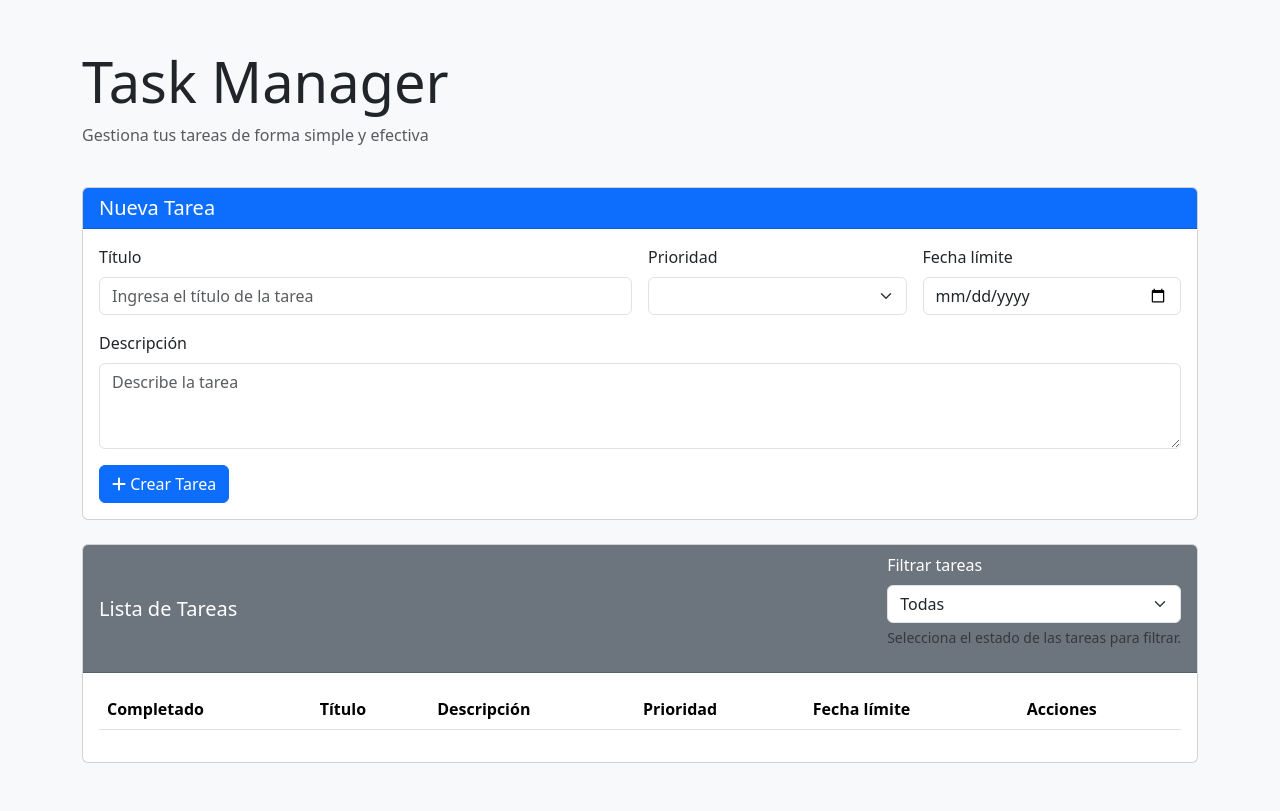
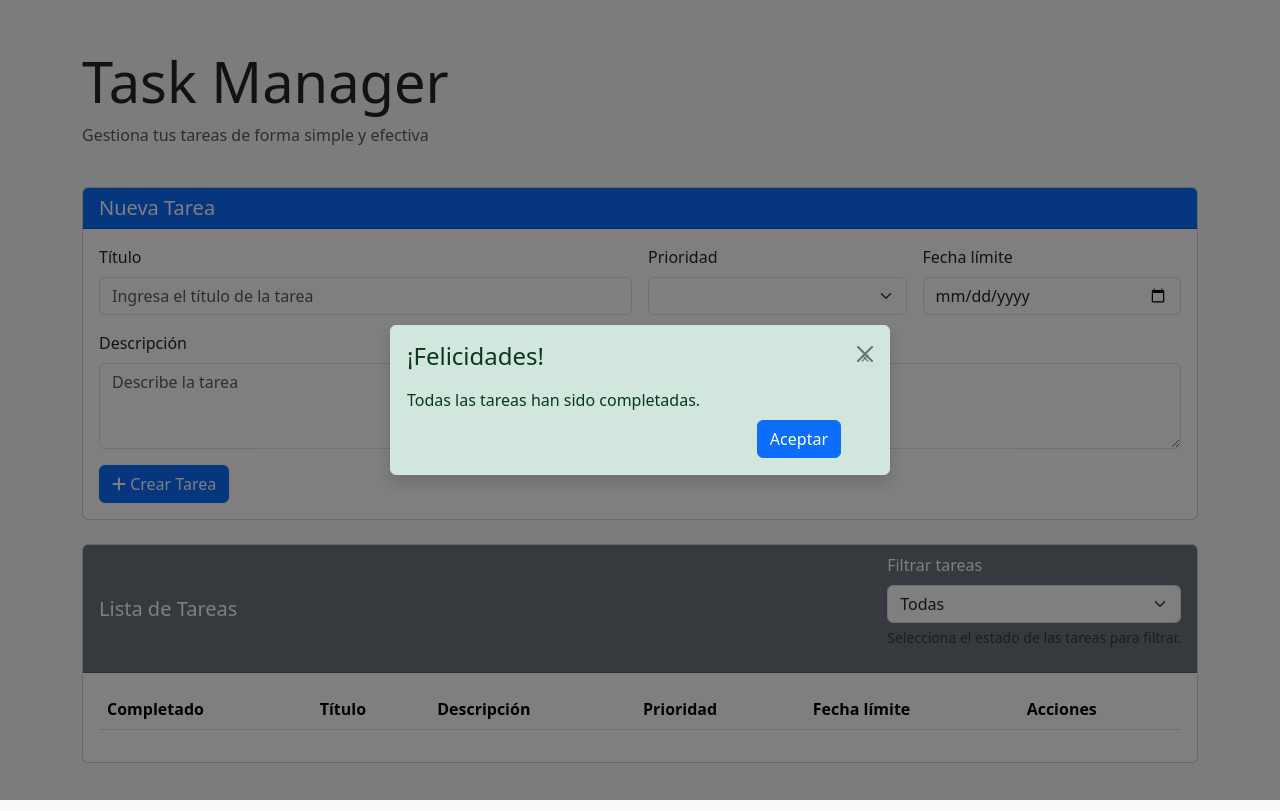
Before and after one commit to NihilMaster/Angular_Path, an Angular app in the folder Tasks/: page / in a window 1280 px wide. Built offline with nearby package versions, Linux system fonts and the light colour scheme.

Commit message:
Tasks - Technical requirements

```diff
--- a/Tasks/src/app/app.component.css
+++ b/Tasks/src/app/app.component.css
@@ -7,3 +7,42 @@
     text-decoration: none;
     font-style: normal;
 }
+
+/* MODAL */
+.modal-overlay {
+    position: fixed;
+    top: 0;
+    left: 0;
+    width: 100%;
+    height: 100%;
+    background-color: rgba(0, 0, 0, 0.5);  /* Fondo semi-transparente */
+    display: flex;
+    align-items: center;
+    justify-content: center;
+    z-index: 1050;  /* Asegura que esté por encima de otros elementos */
+  }
+
+  .modal-window {
+    position: relative;
+    width: 90%;
+    max-width: 500px;  /* Ancho máximo del modal */
+    margin: 1.75rem;
+    box-shadow: 0 0.5rem 1rem rgba(0, 0, 0, 0.15);
+    z-index: 1051;  /* Un nivel más alto que el overlay */
+  }
+
+  /* Animación opcional para suavizar la aparición */
+  .fade {
+    animation: fadeIn 0.2s ease-in;
+  }
+
+  @keyframes fadeIn {
+    from {
+      opacity: 0;
+      transform: translateY(-20px);
+    }
+    to {
+      opacity: 1;
+      transform: translateY(0);
+    }
+  }
--- a/Tasks/src/app/app.component.html
+++ b/Tasks/src/app/app.component.html
@@ -48,7 +48,7 @@
                                     <textarea formControlName="description" class="form-control" id="description" rows="3" placeholder="Describe la tarea"></textarea>
                                 </div>
                                 <div class="col-12">
-                                    <button type="submit" class="btn btn-primary" [hidden]="updateTime">
+                                    <button id="createTaskButton" type="submit" class="btn btn-primary" disabled [hidden]="updateTime">
                                         <i class="fas fa-plus"></i> Crear Tarea
                                     </button>
                                     <button type="submit" class="btn btn-warning" [hidden]="!updateTime">
@@ -70,14 +70,15 @@
                         <h5 class="card-title mb-0">Lista de Tareas</h5>
                         <div class="mb-3">
                             <label for="taskFilter" class="form-label">Filtrar tareas</label>
-                            <select id="taskFilter" name="taskFilter" class="form-select" (change)="filterTasks($event)">
-                              <option value="all">Todas</option>
-                              <option value="complete">Completas</option>
-                              <option value="pending">Pendientes</option>
+                            <!--select id="taskFilter" class="form-select" disabled (change)="filterTasks($event)"-->
+                            <!--select [(ngModel)]="filterValue" select id="taskFilter" class="form-select" disabled-->
+                            <select select id="taskFilter" [(ngModel)]="filterValue" (ngModelChange)="onFilterChange()" class="form-select" disabled>
+                                <option value="all">Todas</option>
+                                <option value="complete">Completas</option>
+                                <option value="pending">Pendientes</option>
                             </select>
                             <div class="form-text">Selecciona el estado de las tareas para filtrar.</div>
-                          </div>
-
+                        </div>
                     </div>
                     <div class="card-body">
                         <div class="table-responsive">
@@ -119,6 +120,32 @@
                 </div>
             </div>
         </div>
+
+        <!-- Modals -->
+        <div class="modal-overlay" *ngIf="alertModal">
+            <div class="alert alert-success alert-dismissible fade show border rounded modal-window" role="alert">
+                <div class="d-flex align-items-center justify-content-between border-bottom pb-2 mb-2">
+                    <h4 class="alert-heading mb-0">¡Felicidades!</h4>
+                    <button type="button" class="btn-close" aria-label="Close" (click)="closeModal()"><span aria-hidden="true">&times;</span></button>
+                </div>
+                <p class="mb-2">Todas las tareas han sido completadas.</p>
+                <div class="d-flex justify-content-end">
+                    <button type="button" class="btn btn-primary" (click)="closeModal()">Aceptar</button>
+                </div>
+            </div>
+        </div>
+        <div class="modal-overlay" *ngIf="errorModal">
+            <div class="alert alert-warning alert-dismissible fade show border rounded modal-window" role="alert">
+                <div class="d-flex align-items-center justify-content-between border-bottom pb-2 mb-2">
+                    <h4 class="alert-heading mb-0">¡Cuidado!</h4>
+                    <button type="button" class="btn-close" aria-label="Close" (click)="closeModal()"><span aria-hidden="true">&times;</span></button>
+                </div>
+                <p class="mb-2">Uno o todos los campos están vacíos y necesitan ser llenados para continuar.</p>
+                <div class="d-flex justify-content-end">
+                    <button type="button" class="btn btn-primary" (click)="closeModal()">Aceptar</button>
+                </div>
+            </div>
+        </div>
     </div>
 
     <script src="https://cdnjs.cloudflare.com/ajax/libs/bootstrap/5.3.2/js/bootstrap.bundle.min.js"></script>
--- a/Tasks/src/app/app.component.ts
+++ b/Tasks/src/app/app.component.ts
@@ -1,23 +1,31 @@
 import { TasksCrudService } from './services/tasks.crud.service'; // Servicio
-import { Component, OnInit, ElementRef, Renderer2 } from '@angular/core';
+import { Component, OnInit, OnChanges, SimpleChanges, DoCheck, AfterViewInit, OnDestroy, Input} from '@angular/core'; // Lifecycle hooks
+import { ElementRef, Renderer2 } from '@angular/core'; // Gestión del DOM
 import { CommonModule } from '@angular/common'; // Necesario para implementar angular en el HTML
-import { ReactiveFormsModule } from '@angular/forms'; // Formularios reactivos
-import { FormGroup, FormControl } from '@angular/forms';
-
+import { ReactiveFormsModule, FormGroup, FormControl, FormsModule } from '@angular/forms'; // Formularios reactivos
+import { Subscription } from 'rxjs';
 
 @Component({
   selector: 'app-root',
   standalone: true,
-  imports: [CommonModule, ReactiveFormsModule],
+  imports: [CommonModule, ReactiveFormsModule, FormsModule],
   templateUrl: './app.component.html',
   styleUrl: './app.component.css'
 })
-export class AppComponent implements OnInit{
+export class AppComponent implements OnInit ,/*OnChanges,*/ DoCheck, AfterViewInit, OnDestroy {
+
+  private subscriptions: Subscription = new Subscription();
+  private timeoutId: any;
 
   tasks : any[] = [];
   form : FormGroup;
   updateTime : boolean = false;
   updateId : number = 0;
+  //@Input() filterValue: string = 'all';  // Para detectar cambios con ngOnChanges
+  filterValue: string = 'all';
+  alertModal : boolean = false;
+  shownModal : boolean = false;
+  errorModal : boolean = false;
 
   constructor(private tasksCrudService: TasksCrudService,
               private renderer: Renderer2,
@@ -31,16 +39,56 @@ export class AppComponent implements OnInit{
     });
   }
 
+  // Lifecycle hooks
+  //  Init
   ngOnInit() {
     this.readTasks();
+  }
+  //  Check
+  ngDoCheck(): void {
+    this.tasksCrudService.CheckIfAllTasksCompleted().subscribe({
+      next: (allCompleted) => {
+        if (allCompleted &&!this.shownModal) {
+          this.alertModal = true;
+          this.shownModal = true;
+        }
+      }
+    });
+  }
+  // AfterView
+  ngAfterViewInit(): void {
+    const createTasksBttn = this.elementRef.nativeElement.querySelector('#createTaskButton');
+    const filterTasksSlct =  this.elementRef.nativeElement.querySelector('#taskFilter');
+    setTimeout(() => { // Evitar que el usuario cree o filtre tareas mientras se cargan
+      createTasksBttn.removeAttribute('disabled');
+      filterTasksSlct.removeAttribute('disabled');
+    }, 2000)
+  }
+  // Destroy
+  ngOnDestroy(): void {
+    localStorage.setItem('task', JSON.stringify(this.tasks)); // Guardar cambios no guardados
+    this.subscriptions.unsubscribe(); // Cancelar subscripciones
+    if (this.timeoutId) { // Limpiar setTimeout
+      clearTimeout(this.timeoutId);
+    }
+  }
+  //  Change
+  onFilterChange() {
+    this.filterTasks(this.filterValue);
   }
 
   //Create n Update
   createTask(): void{
-    const { complete, title, priority, dueDate, description } = this.form.value;
+    const { title, priority, dueDate, description } = this.form.value;
+    if([title, priority, dueDate, description].every(field => field !== null && field !== '')){
       const id = (this.updateTime) ? this.updateId : parseInt(this.generateId());
+      const complete = false;
       this.tasksCrudService.createTask(id, complete, title, priority, dueDate, description, this.updateTime).subscribe({});
       this.readTasks();
+      this.shownModal = false;
+    }else{
+      this.errorModal = true;
+    }
   }
 
   //Read
@@ -50,15 +98,17 @@ export class AppComponent implements OnInit{
         this.tasks = tasks;
       },
       error: (error) => {
-        console.log(error);
+        console.error(error);
       }
     });
   }
 
   //Delete
   deleteTask(id : number): void{
+    if(window.confirm("Are you sure you want to delete this task?")){
       this.tasksCrudService.deleteTask(id).subscribe({});
       this.readTasks();
+    }
   }
 
   generateId(): string{
@@ -98,49 +148,36 @@ export class AppComponent implements OnInit{
           this.renderer.addClass(element, 'completed');
           this.renderer.addClass(element, 'bg-secondary');
           this.tasksCrudService.createTask(task.id, !task.complete, task.title, task.priority, task.dueDate, task.description, true);
+          this.shownModal = false;
         }else{
           this.renderer.removeClass(element, 'completed');
           this.renderer.removeClass(element, 'bg-secondary');
           this.renderer.addClass(element, 'uncompleted');
           this.tasksCrudService.createTask(task.id, !task.complete, task.title, task.priority, task.dueDate, task.description, true);
+          this.alertModal = false;
         }
       }
     });
   }
 
   //Filter
-  filterTasks(event: any): void{
-    const filter = event.target.value;
-    if(filter == "all"){
+  filterTasks(filterEvent: string): void {
+  //filterTasks(event: any): void {
+    //const filterEvent = event.target.value;
+    if(filterEvent == "all"){
       this.readTasks();
-    }else if(filter == "complete"){
+    }else if(filterEvent == "complete"){
       this.readTasks();
       this.tasks = this.tasks.filter(task => task.complete);
-    }else if(filter == "pending"){
+    }else if(filterEvent == "pending"){
       this.readTasks();
       this.tasks = this.tasks.filter(task => !task.complete);
     }
   }
 
+  closeModal(): void{
+    this.alertModal = false;
+    this.errorModal = false;
   }
 
-/*
-//Filter
-  filterTasks(event: any): void{
-    const filter = event.target.value;
-
-    this.tasksCrudService.readTasks().subscribe({
-    next: (tasks) => {
-      if (filter === "all") {
-        this.tasks = tasks;
-      } else if (filter === "complete") {
-        this.tasks = tasks.filter(task => task.complete);
-      } else if (filter === "pending") {
-        this.tasks = tasks.filter(task => !task.complete);
 }
-    },
-    error: (error) => {
-      console.error('Error al filtrar las tareas:', error);
-    }
-  });
-*/
--- a/Tasks/src/app/services/tasks.crud.service.ts
+++ b/Tasks/src/app/services/tasks.crud.service.ts
@@ -46,4 +46,9 @@ export class TasksCrudService {
     localStorage.setItem("task", JSON.stringify(newTasks));
     return new Observable<any>();
   }
+  //Check
+  CheckIfAllTasksCompleted(): Observable<boolean> {
+    const tasks = JSON.parse(localStorage.getItem("task") || "[]");
+    return of(tasks.every((task: { complete: boolean; }) => task.complete));
+  }
 }
```
Also changed, not shown: 1 other file (tests, documents, lock files or other folders). Lines whose indentation alone changed are shown as unchanged.
